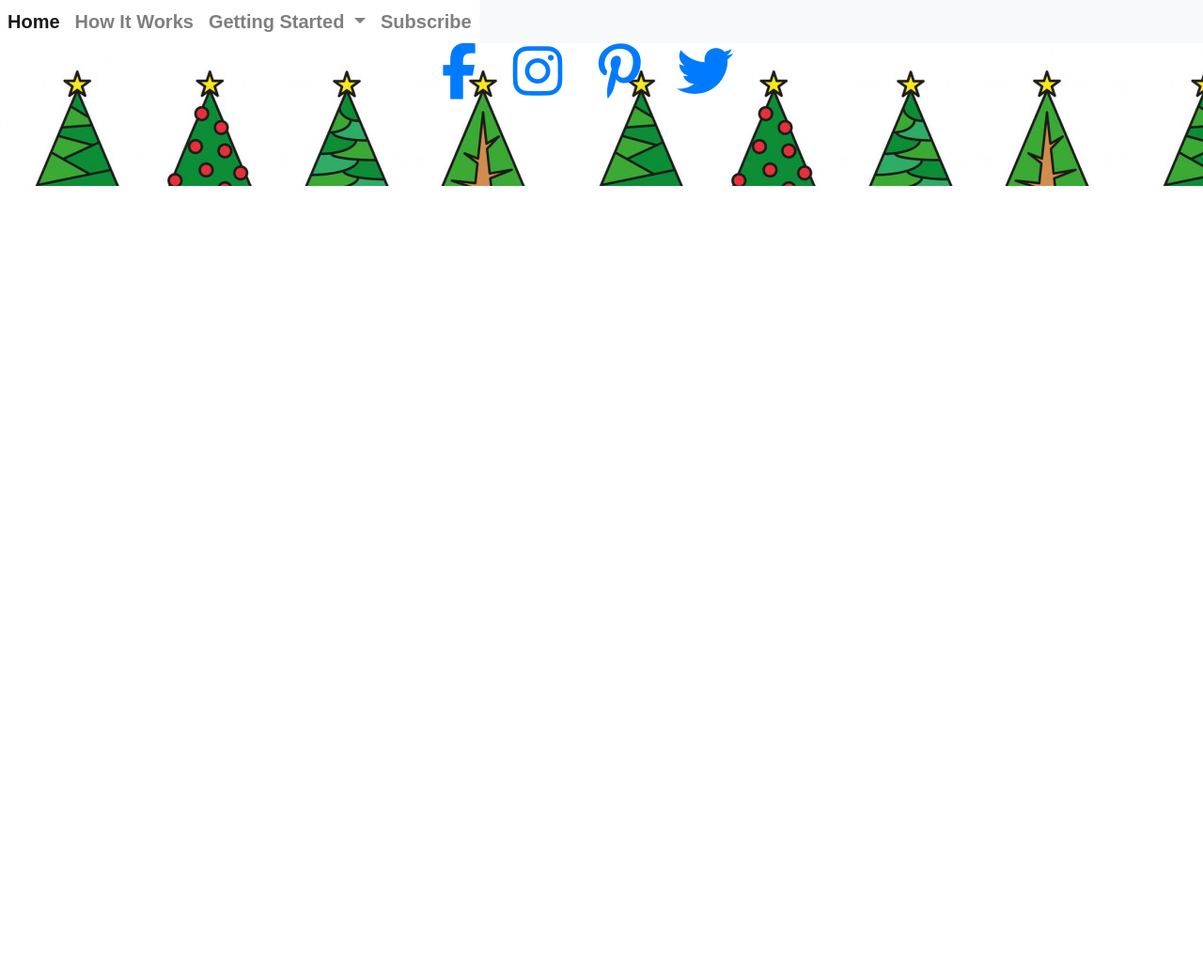
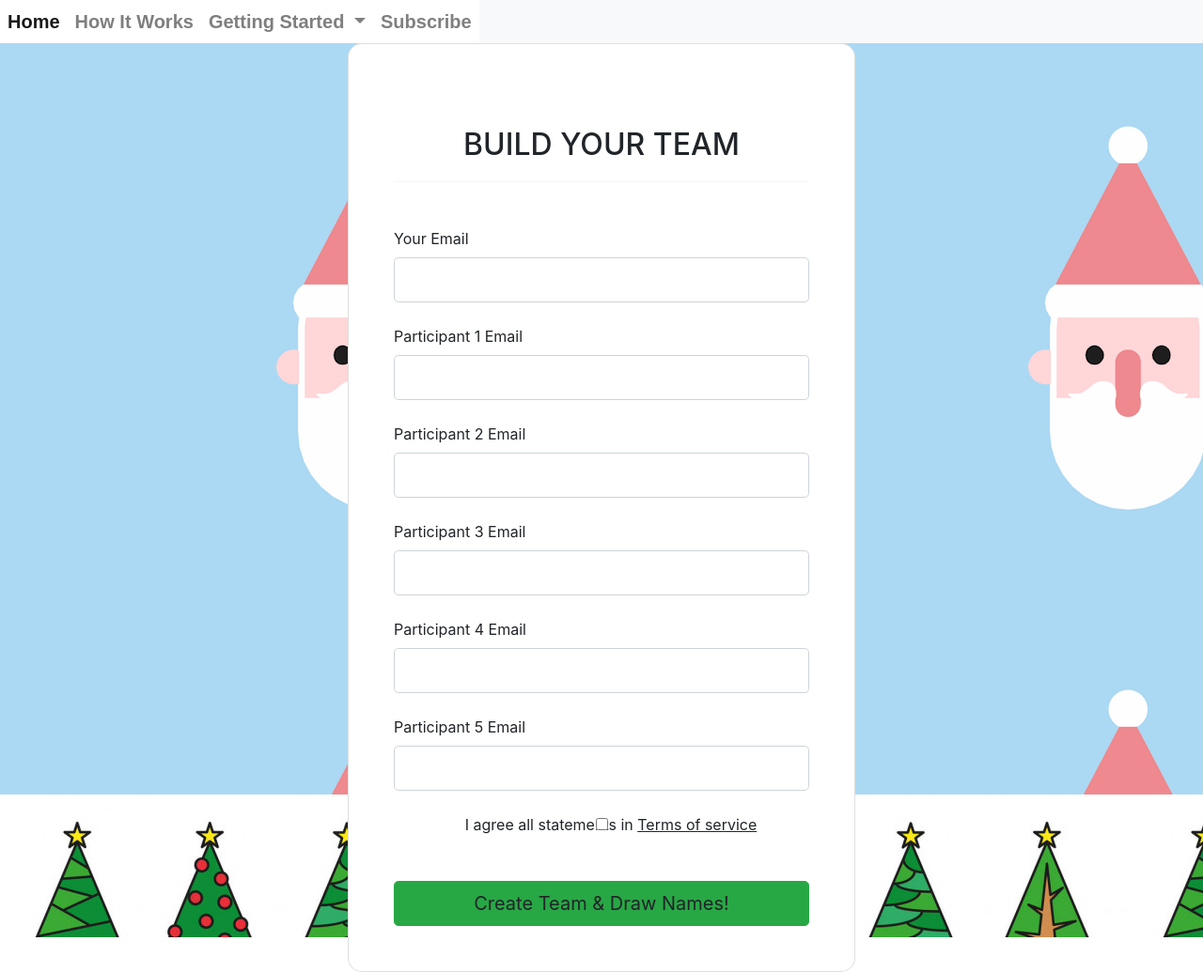
Before and after one commit to taymitsu/Capstone, a plain HTML site: page buildparty.html in a window 1280 px wide. Shown: the whole page at 94% size. Before the commit the page ends 800 px from the top, so only its background shows below. Drawn offline with nearby package versions, Linux system fonts and the light colour scheme; a web font is replaced by a local one.

Commit message:
buildparty fin

```diff
--- a/buildparty.html
+++ b/buildparty.html
@@ -54,6 +54,69 @@
             </nav>
         </section>
         <!-- Build Your Team -->
+        <section class="vh-100 bg-image" style="background-image: url('images/morphfaces.gif');">
+            <div class="mask d-flex align-items-center h-100 gradient-custom-3">
+                <div class="container h-100">
+                    <div class="row d-flex justify-content-center align-items-center h-100">
+                        <div class="col-12 col-md-9 col-lg-7 col-xl-6">
+                            <div class="card" style="border-radius: 15px;">
+                                <div class="card-body p-5">
+                                    <h2 class="text-uppercase text-center mb-5">Build Your Team</h2>
+                                    <form>
+                                        <div class="form-outline mb-4">
+                                            <label class="form-label" for="form3Example1cg">Your Email</label>
+                                            <input type="text" id="form3Example1cg" class="form-control form-control-lg" />
+                                        </div>
+
+                                        <div class="form-outline mb-4">
+                                            <label class="form-label" for="form3Example1cg">Participant 1 Email</label>
+                                            <input type="email" id="form3Example3cg" class="form-control form-control-lg" />
+                                        </div>
+
+                                        <div class="form-outline mb-4">
+                                            <label class="form-label" for="form3Example1cg">Participant 2 Email</label>
+                                            <input type="password" id="form3Example4cg" class="form-control form-control-lg" />
+                                        </div>
+
+                                        <div class="form-outline mb-4">
+                                            <label class="form-label" for="form3Example1cg">Participant 3 Email</label>
+                                            <input type="text" id="form3Example4cg" class="form-control form-control-lg" />
+                                        </div>
+
+                                        <div class="form-outline mb-4">
+                                            <label class="form-label" for="form3Example1cg">Participant 4 Email</label>
+                                            <input type="password" id="form3Example4cdg" class="form-control form-control-lg" />
+                                        </div>
+
+                                        <div class="form-outline mb-4">
+                                            <label class="form-label" for="form3Example1cg">Participant 5 Email</label>
+                                            <input type="password" id="form3Example4cdg" class="form-control form-control-lg" />
+                                        </div>
+
+                                        <div class="form-check d-flex justify-content-center mb-5">
+                                            <input
+                                            class="form-check-input me-2"
+                                            type="checkbox"
+                                            value=""
+                                            id="form2Example3cg"
+                                            />
+                                            <label class="form-check-label" for="form2Example3g">
+                                            I agree all statements in <a href="#!" class="text-body"><u>Terms of service</u></a>
+                                            </label>
+                                        </div>
+
+                                        <div class="d-flex justify-content-center">
+                                            <button type="button" class="btn btn-success btn-block btn-lg gradient-custom-4 text-body">Create Team & Draw Names!</button>
+                                        </div>
+                                    </form>
+                                </div>
+                            </div>
+                        </div>
+                    </div>
+                </div>
+            </div>
+        </section>
+
 
         <!--FOOTER-->
         <div class="footer">
```
